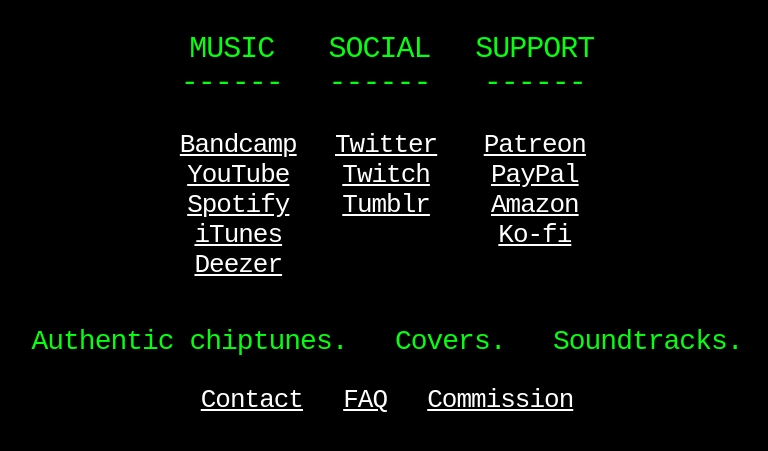
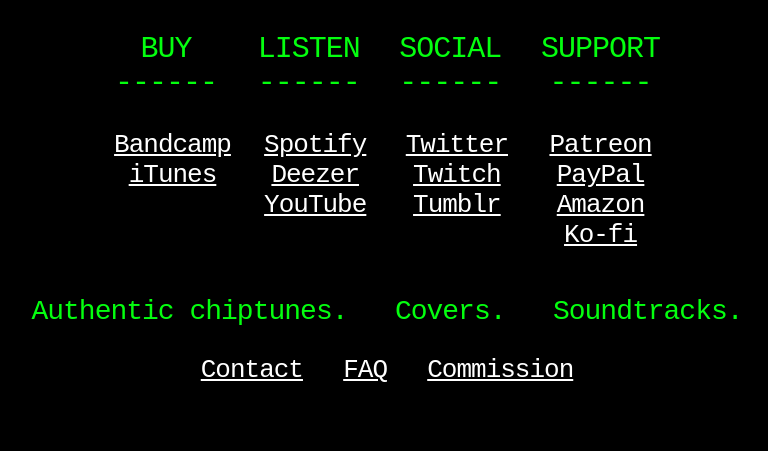
Before and after one commit to nocturnalplant/nocturnalplant.github.io, a plain HTML site: page index.html in a window 1280 px wide. Shown: the part 235-686 px from the top of the page, without its empty margins (253-1021 px from the left). Drawn offline with Linux system fonts and the light colour scheme.

Commit message:
Update index.html

```diff
--- a/index.html
+++ b/index.html
@@ -29,7 +29,7 @@ th, td {/*border: 1px solid white;*/}
 
 table {
 	/*border: 3px solid white;*/
-	width: 35%;
+	width: 45%;
 	margin: auto;
 	text-align: center;
 }
@@ -95,8 +95,8 @@ a.dz:hover {color:#ff8900;}
 <table cellspacing="0" cellpadding="0" border="0">
 <tbody>
   <tr>
-    <td><p class="hb">MUSIC&nbsp;<br>------&nbsp;</p></td>
-    <!-- <td><p class="h">LISTEN</p></td> -->
+    <td><p class="hb">BUY&nbsp;<br>------&nbsp;</p></td>
+    <td><p class="hb">LISTEN&nbsp;<br>------&nbsp;</p></td>
     <td><p class="hb">SOCIAL&nbsp;<br>------&nbsp;</p></td>
     <td><p class="hb">SUPPORT<br>------</p></td>
     <!-- <td><p class="hjp">日本語</p></td> -->
@@ -104,10 +104,15 @@ a.dz:hover {color:#ff8900;}
   <tr>
     <td valign="top">
       <a class="bc" href="http://nocturnalplant.bandcamp.com/">Bandcamp</a>&nbsp;<br>
+<!--       <a class="yt" href="https://www.youtube.com/channel/UCDmbP1MaL0-JiO2NF803iqg">YouTube</a>&nbsp;<br> -->
+<!--       <a class="sp" href="https://open.spotify.com/artist/4yPebtnXToBLrHDm2Hp7zE">Spotify</a>&nbsp;<br> -->
+      <a class="it" href="https://music.apple.com/us/artist/nocturnalplant/1567469081">iTunes</a>&nbsp;<br>
+<!--       <a class="dz" href="https://www.deezer.com/us/artist/151728402">Deezer</a>&nbsp;<br> -->
+    </td>
+    <td valign="top">
+      <a class="sp" href="https://open.spotify.com/artist/4yPebtnXToBLrHDm2Hp7zE">Spotify</a>&nbsp;<br>
+      <a class="dz" href="https://www.deezer.com/us/artist/151728402">Deezer</a>&nbsp;<br>
       <a class="yt" href="https://www.youtube.com/channel/UCDmbP1MaL0-JiO2NF803iqg">YouTube</a>&nbsp;<br>
-      <a class="sp" href="https://open.spotify.com/artist/4yPebtnXToBLrHDm2Hp7zE">Spotify</a>&nbsp;<br>
-      <a class="it" href="https://music.apple.com/us/artist/nocturnalplant/1567469081">iTunes</a>&nbsp;<br>
-      <a class="dz" href="https://www.deezer.com/us/artist/151728402">Deezer</a>&nbsp;<br>
     </td>
     <td valign="top">
       <a class="tw" href="http://twitter.com/nocturnalplant">Twitter</a>&nbsp;<br>
```
